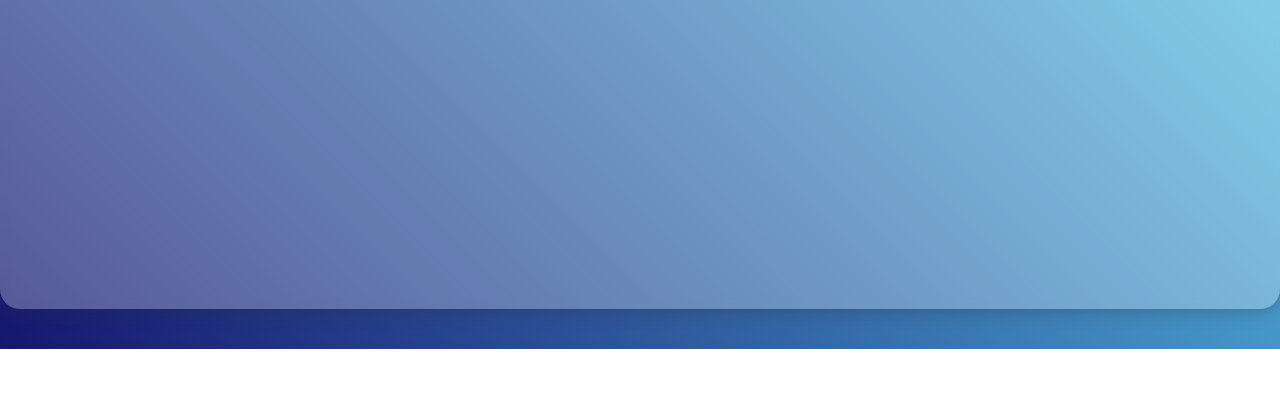
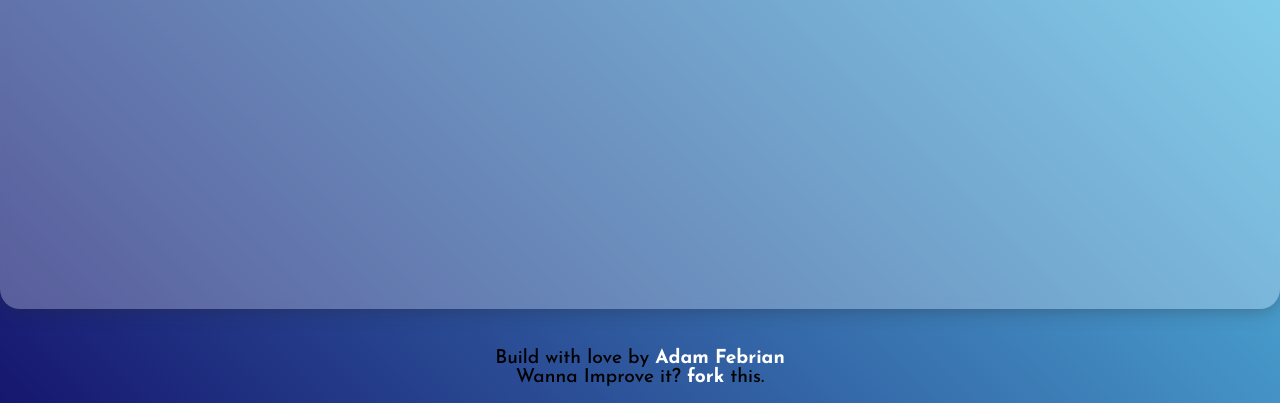
Before and after one commit to feebrian/simple-js-clock, a plain HTML site: page index.html in a window 1280 px wide. Shown: the part 451-854 px from the top of the page. Before the commit the page ends 800 px from the top, so only its background shows below. Drawn offline with Linux system fonts and the light colour scheme.

Commit message:
insert footer

```diff
--- a/index.html
+++ b/index.html
@@ -27,9 +27,11 @@
     </div>
   </main>
 
-
   <footer>
-
+    <span>
+      <p>Build with love by <b><a href="https://instagram.com/adamadtm13_">Adam Febrian</a></b></p>
+      <p>Wanna Improve it? <b><a href="https://github.com/feebrian/simple-js-clock">fork</a></b> this.</p>
+    </span>
   </footer>
 </body>
 
--- a/style.css
+++ b/style.css
@@ -10,6 +10,21 @@ body {
   font-family: 'Josefin Sans', Arial, Helvetica, sans-serif;
   background: rgb(2,0,36);
   background: linear-gradient(45deg, rgba(2,0,36,1) 0%, rgba(22,22,111,1) 0%, rgba(99,229,255,1) 100%);
+}
+
+footer {
+  display: flex;
+  justify-content: center;
+  text-align: center;
+  font-size: 1.2rem;
+  font-weight: 500;
+  margin-bottom: 1rem;
+}
+
+/* some config */
+a {
+  color: #fff;
+  text-decoration: none;
 }
 
 /* container */
```
